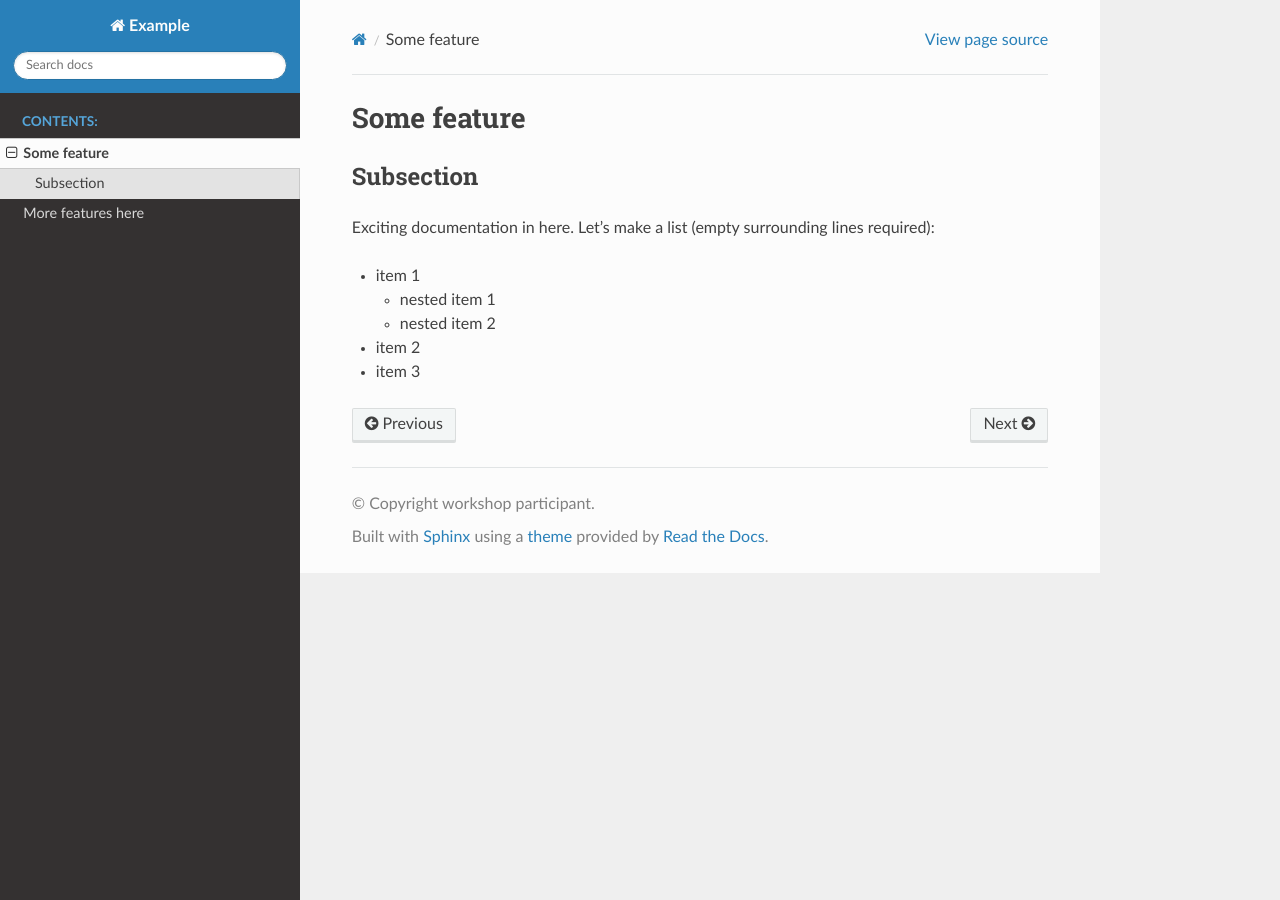
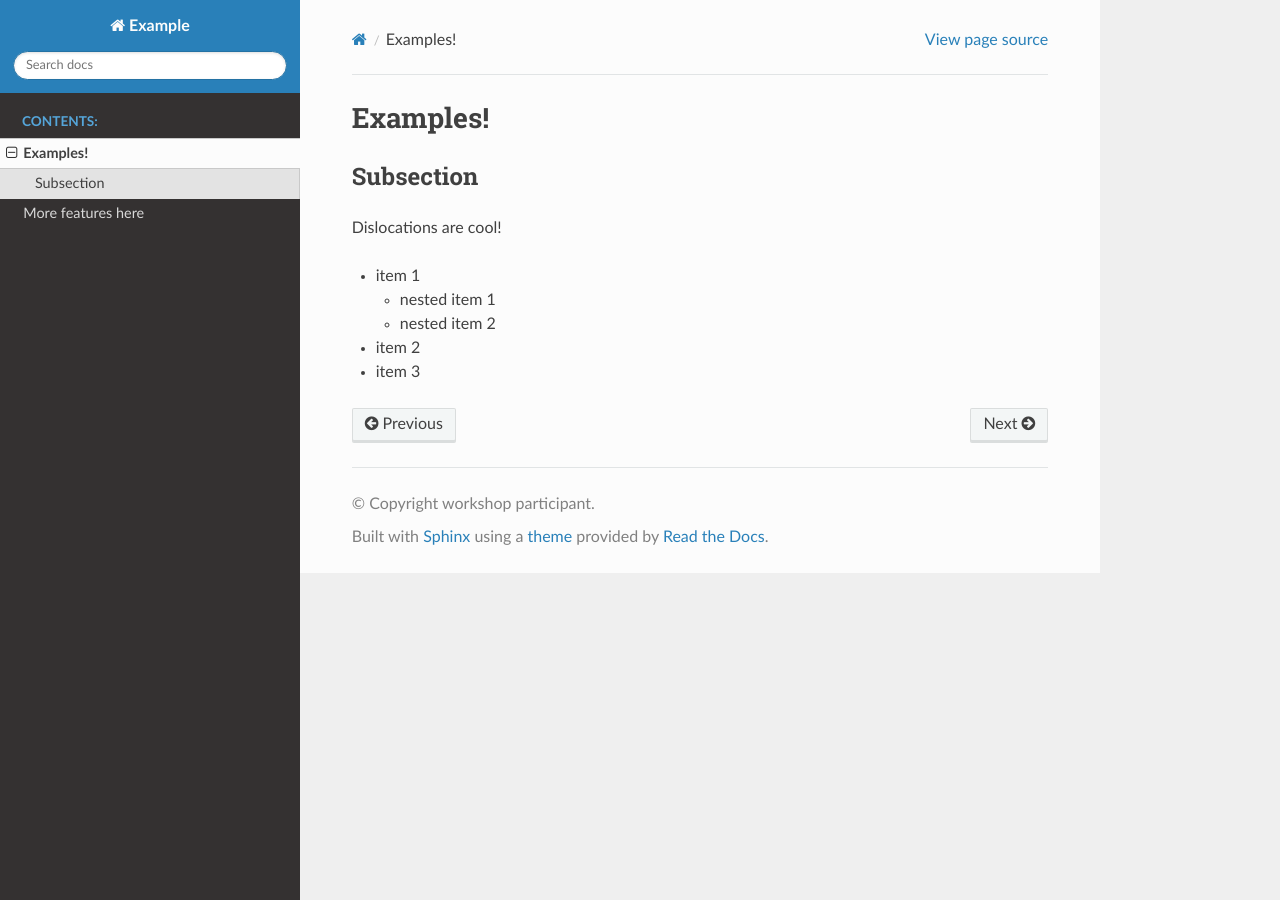
Before and after one commit to ekrakov/documentation-example, a Sphinx documentation site: the page built from doc/some-feature.md, in a window 1280 px wide. Built offline with Sphinx 7.4.7 and the Read the Docs theme 2.0.0, drawn with Linux system fonts in a browser that asks for light colours.

Commit message:
Update some-feature.md

```diff
--- a/doc/some-feature.md
+++ b/doc/some-feature.md
@@ -1,9 +1,8 @@
-# Some feature
+# Examples!
 
 ## Subsection
 
-Exciting documentation in here.
-Let's make a list (empty surrounding lines required):
+Dislocations are cool!
 
 - item 1
 
```
